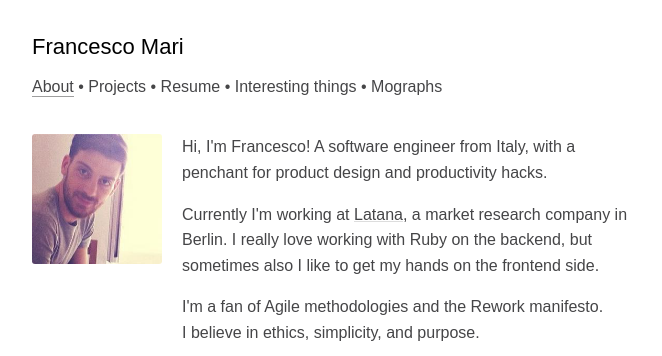
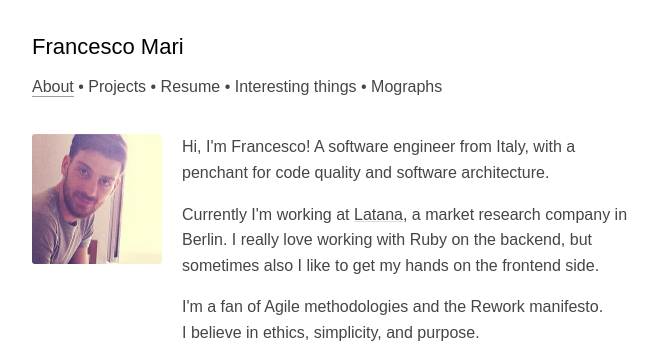
Before and after one commit to sekmo/sekmo.cc, a Jekyll site: the page built from index.html, in a window 1280 px wide. Shown: the top 356 px of the page, without its empty margins (308-970 px from the left). Built offline with Jekyll 4.4.1, drawn with Linux system fonts in a browser that asks for light colours.

Commit message:
Put my actual liking

```diff
--- a/index.html
+++ b/index.html
@@ -6,7 +6,7 @@ title:  About
 <img src="assets/images/francesco-mari.jpg" class="about-picture">
 
 <div class="about">
-  <p>Hi, I'm Francesco! A software engineer from Italy, with a penchant for product design and productivity hacks.</p>
+  <p>Hi, I'm Francesco! A software engineer from Italy, with a penchant for code quality and software architecture.</p>
   <p>Currently I'm working at <a href="https://latana.com/" target="_blank">Latana</a>, a market research company in Berlin. I really love working with Ruby on the backend, but sometimes also I like to get my hands on the frontend side.</p>
   <p>I'm a fan of Agile methodologies and the Rework manifesto.<br>I believe in ethics, simplicity, and purpose.</p>
   <p>Movie snob, typography lover, and UX enthusiast.<br>I like building things that help people in their everyday life.</p>
```
